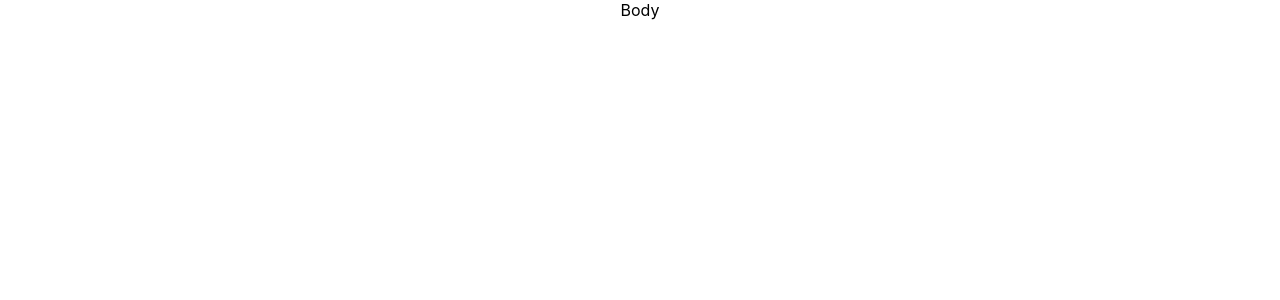
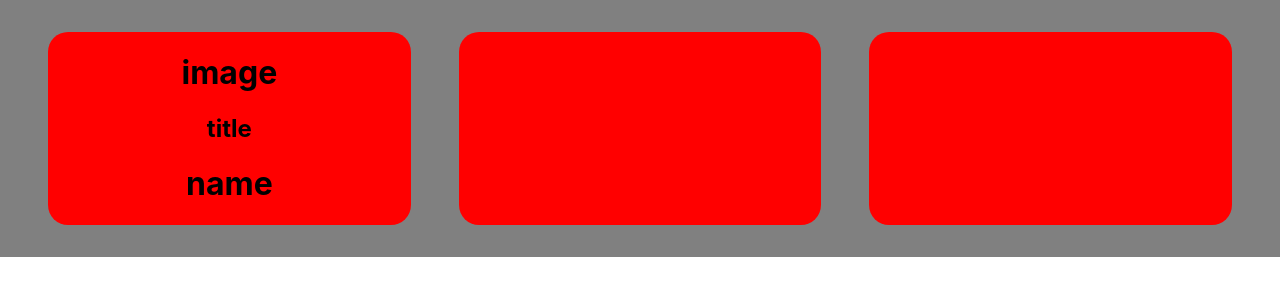
Before and after one commit to shahzadakram786/Practicing-useState-task3, a React (Create React App) app: page / in a window 1280 px wide. Shown: the top 300 px of the page. Built offline with nearby package versions, Linux system fonts and the light colour scheme.

Commit message:
working on structure

```diff
--- a/src/Components/Body/Body.js
+++ b/src/Components/Body/Body.js
@@ -1,8 +1,9 @@
 import React from 'react'
+import CardStruc from './CardStruc/CardStruc'
 
 function Body() {
   return (
-    <div>Body</div>
+    <CardStruc/>
   )
 }
 
--- /dev/null
+++ b/src/Components/Body/CardStruc/CardStruc.jsx
@@ -0,0 +1,38 @@
+import React from 'react'
+import './CardStry.css'
+
+function CardStruc() {
+  return (
+    <>
+      <div className='Card-Container'>
+
+        <div className='F-Ceo' style={{background:"red"}}>
+          <div>
+             <h1>image</h1>
+             <h2>title</h2>
+             <h1>name</h1>
+          </div>
+
+
+        </div>
+        <div className='F-Ceo' style={{background:"red"}}>
+
+
+        </div>
+        <div className='F-Ceo' style={{background:"red"}}>
+
+
+        </div>
+
+
+
+      </div>
+
+
+
+
+    </>
+  )
+}
+
+export default CardStruc
--- /dev/null
+++ b/src/Components/Body/CardStruc/CardStry.css
@@ -0,0 +1,18 @@
+.Card-Container{
+background-color: grey;
+padding: 2rem 3rem;
+display: flex;
+gap: 3rem;
+justify-content: space-evenly;
+
+
+
+}
+
+
+
+.F-Ceo{
+    width: 500px;
+    border-radius: 20px;
+
+}
--- a/src/Components/Body/CardsArray/cardArray.js
+++ b/src/Components/Body/CardsArray/cardArray.js
@@ -16,7 +16,7 @@ const CardArray = [
         text:"Shahzain",
         title:"Back E developer",
         image:"image"
-}
+    }
 ]
 
 
```
